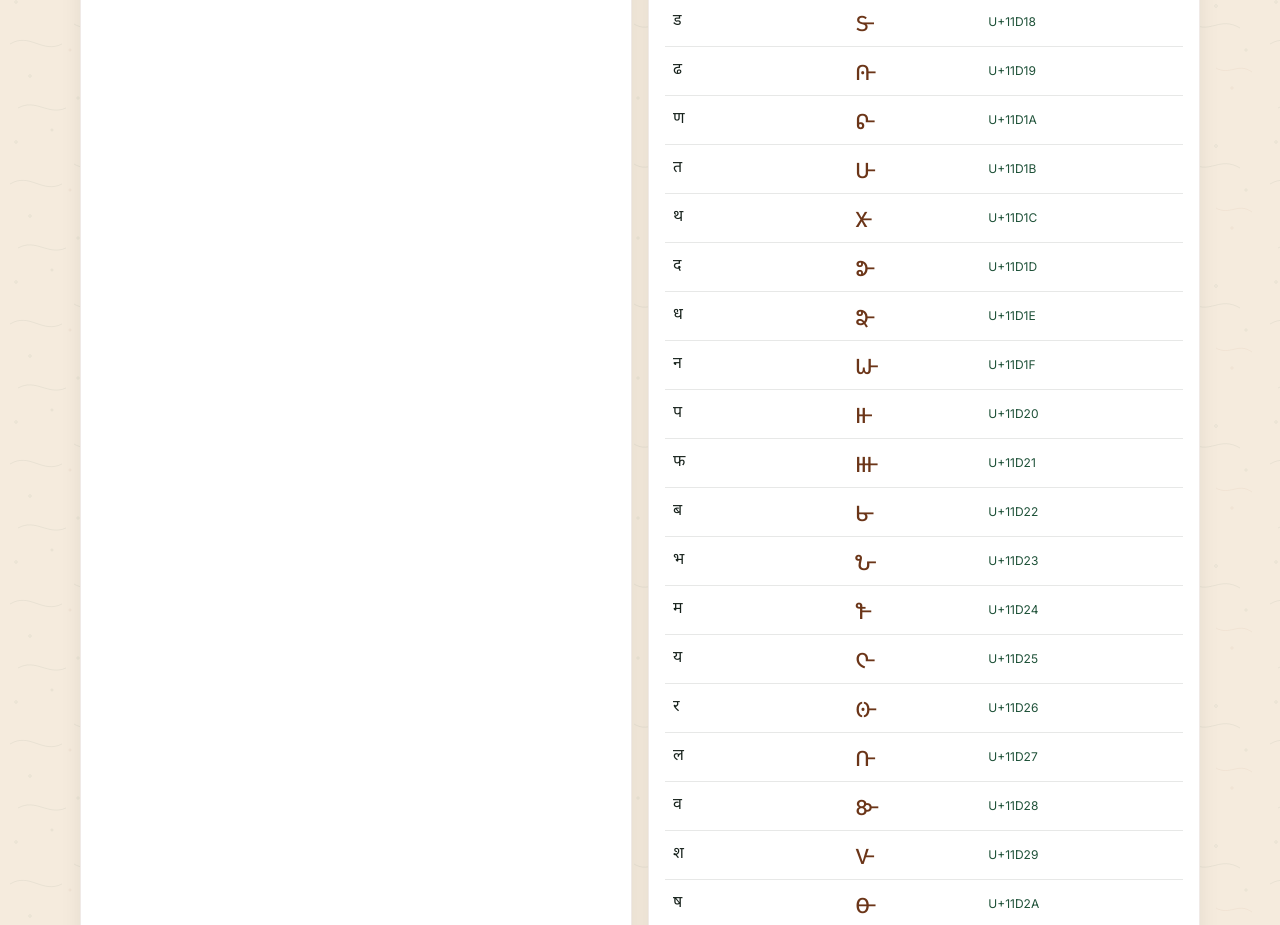
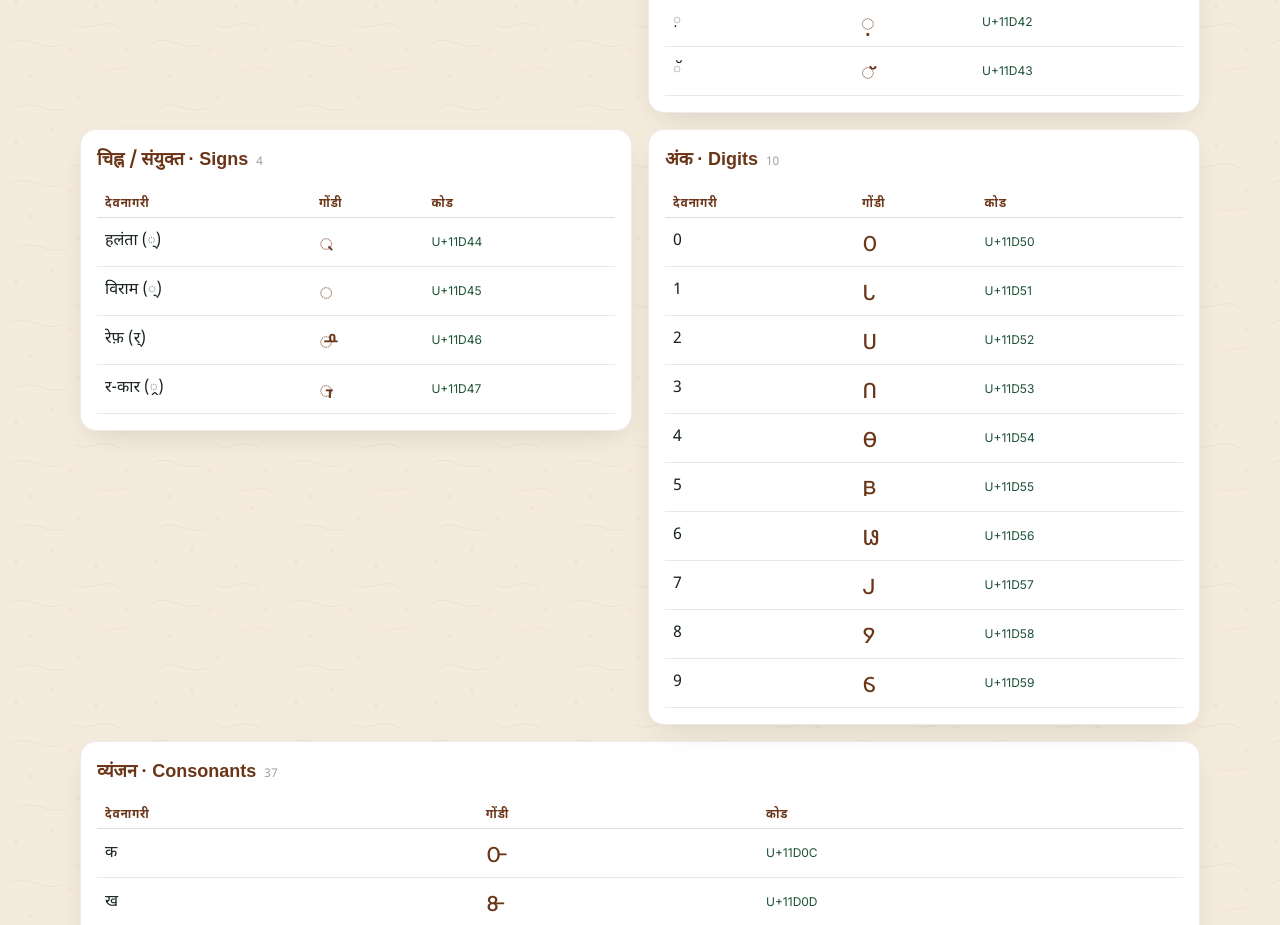
Before and after one commit to aimanage750/masaram-gondi-dictionary, a Next.js app: page /converter in a window 1280 px wide. Shown: the part 1980-2905 px from the top of the page. Built offline with nearby package versions, Linux system fonts and the light colour scheme.

Commit message:
Character map: natural-height sections (vowel box no longer stretched)
- items-start grid so each category card fits its own rows
- small sections (vowels/matras/signs/digits) in 2-col grid,
  long consonants table full-width; row counts shown per section

```diff
--- a/src/components/converter/CharMapExplorer.tsx
+++ b/src/components/converter/CharMapExplorer.tsx
@@ -43,7 +43,9 @@ const ALL_ROWS: Row[] = [
   ...rowsFrom(KEYBOARD_LAYOUT.vowels, "vowels"),
   ...rowsFrom(KEYBOARD_LAYOUT.consonants, "consonants"),
   ...rowsFrom(KEYBOARD_LAYOUT.signs, "signs").map((r) =>
-    r.deva.length === 1 && MATRA_CHARS.includes(r.deva) ? { ...r, cat: "matras" as Category } : r
+    r.deva.length === 1 && MATRA_CHARS.includes(r.deva)
+      ? { ...r, cat: "matras" as Category }
+      : r
   ),
   ...rowsFrom(KEYBOARD_LAYOUT.digits, "digits"),
 ];
@@ -77,6 +79,38 @@ function matches(r: Row, q: string): boolean {
   return false;
 }
 
+/** One category table; height always fits its own rows (no stretching). */
+function SectionCard({ s, className = "" }: { s: { cat: Category; rows: Row[] }; className?: string }) {
+  return (
+    <div className={`rounded-2xl border border-earth-500/10 bg-white p-4 shadow-card ${className}`}>
+      <h3 className="mb-3 font-deva text-lg font-bold text-terracotta-700">
+        {SECTION_TITLE[s.cat]}
+        <span className="ml-2 text-xs font-normal text-ink-700/50">{s.rows.length}</span>
+      </h3>
+      <div className="overflow-x-auto" tabIndex={0} role="group" aria-label={SECTION_TITLE[s.cat]}>
+        <table className="w-full min-w-[300px] border-collapse text-base">
+          <thead>
+            <tr className="text-left text-xs uppercase tracking-[0.06em] text-terracotta-700">
+              <th scope="col" className="border-b border-ink-800/15 px-2 py-1.5 font-semibold">देवनागरी</th>
+              <th scope="col" className="border-b border-ink-800/15 px-2 py-1.5 font-semibold">गोंडी</th>
+              <th scope="col" className="border-b border-ink-800/15 px-2 py-1.5 font-semibold">कोड</th>
+            </tr>
+          </thead>
+          <tbody>
+            {s.rows.map((r) => (
+              <tr key={`${r.gondi}-${r.cp}`} className="odd:bg-white/50">
+                <td className="border-b border-ink-800/10 px-2 py-1.5 font-deva text-ink-800">{r.deva}</td>
+                <td className="border-b border-ink-800/10 px-2 py-1.5 font-gondi text-2xl text-terracotta-700">{r.gondi}</td>
+                <td className="border-b border-ink-800/10 px-2 py-1.5 text-xs text-forest-500">{r.cp}</td>
+              </tr>
+            ))}
+          </tbody>
+        </table>
+      </div>
+    </div>
+  );
+}
+
 export function CharMapExplorer() {
   const [q, setQ] = useState("");
   const [filter, setFilter] = useState<Category | "all">("all");
@@ -90,6 +124,9 @@ export function CharMapExplorer() {
       .map((cat) => ({ cat, rows: rows.filter((r) => r.cat === cat) }))
       .filter((s) => s.rows.length > 0);
   }, [q, filter]);
+
+  const small = sections.filter((s) => s.cat !== "consonants");
+  const consonants = sections.filter((s) => s.cat === "consonants");
 
   return (
     <div>
@@ -133,35 +170,20 @@ export function CharMapExplorer() {
           इस खोज से मेल खाता कोई अक्षर नहीं मिला।
         </p>
       ) : (
-        <div className="mt-4 grid gap-4 md:grid-cols-2">
-          {sections.map((s) => (
-            <div key={s.cat} className="rounded-2xl border border-earth-500/10 bg-white p-4 shadow-card">
-              <h3 className="mb-3 font-deva text-lg font-bold text-terracotta-700">
-                {SECTION_TITLE[s.cat]}
-              </h3>
-              <div className="overflow-x-auto" tabIndex={0} role="group" aria-label={SECTION_TITLE[s.cat]}>
-                <table className="w-full min-w-[300px] border-collapse text-base">
-                  <thead>
-                    <tr className="text-left text-xs uppercase tracking-[0.06em] text-terracotta-700">
-                      <th scope="col" className="border-b border-ink-800/15 px-2 py-1.5 font-semibold">देवनागरी</th>
-                      <th scope="col" className="border-b border-ink-800/15 px-2 py-1.5 font-semibold">गोंडी</th>
-                      <th scope="col" className="border-b border-ink-800/15 px-2 py-1.5 font-semibold">कोड</th>
-                    </tr>
-                  </thead>
-                  <tbody>
-                    {s.rows.map((r) => (
-                      <tr key={`${r.gondi}-${r.cp}`} className="odd:bg-white/50">
-                        <td className="border-b border-ink-800/10 px-2 py-1.5 font-deva text-ink-800">{r.deva}</td>
-                        <td className="border-b border-ink-800/10 px-2 py-1.5 font-gondi text-2xl text-terracotta-700">{r.gondi}</td>
-                        <td className="border-b border-ink-800/10 px-2 py-1.5 text-xs text-forest-500">{r.cp}</td>
-                      </tr>
-                    ))}
-                  </tbody>
-                </table>
-              </div>
+        <>
+          {/* compact sections keep their natural height */}
+          {small.length > 0 && (
+            <div className="mt-4 grid items-start gap-4 md:grid-cols-2">
+              {small.map((s) => (
+                <SectionCard key={s.cat} s={s} />
+              ))}
             </div>
+          )}
+          {/* long consonant table gets full width */}
+          {consonants.map((s) => (
+            <SectionCard key={s.cat} s={s} className="mt-4" />
           ))}
-        </div>
+        </>
       )}
     </div>
   );
```
